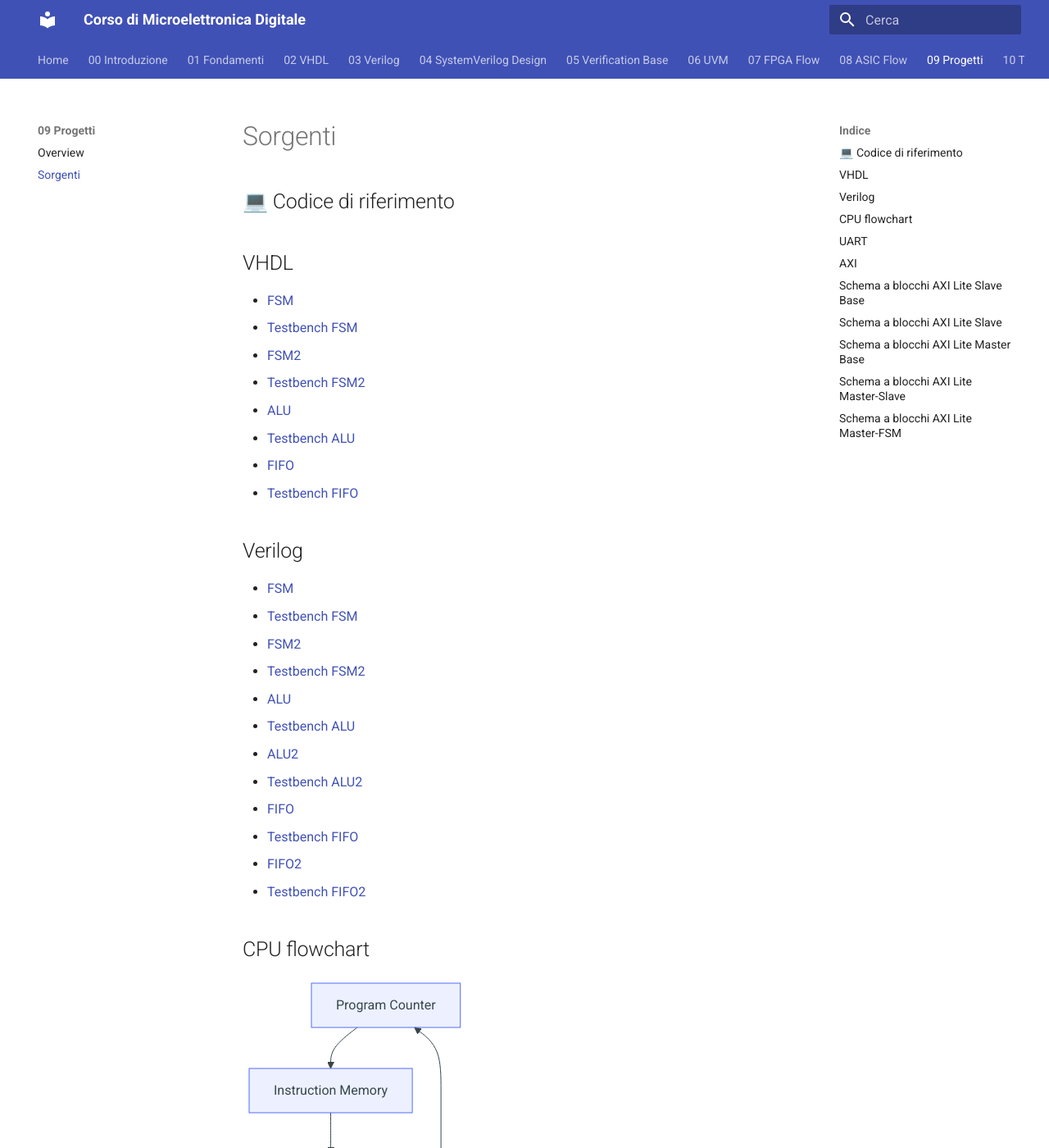
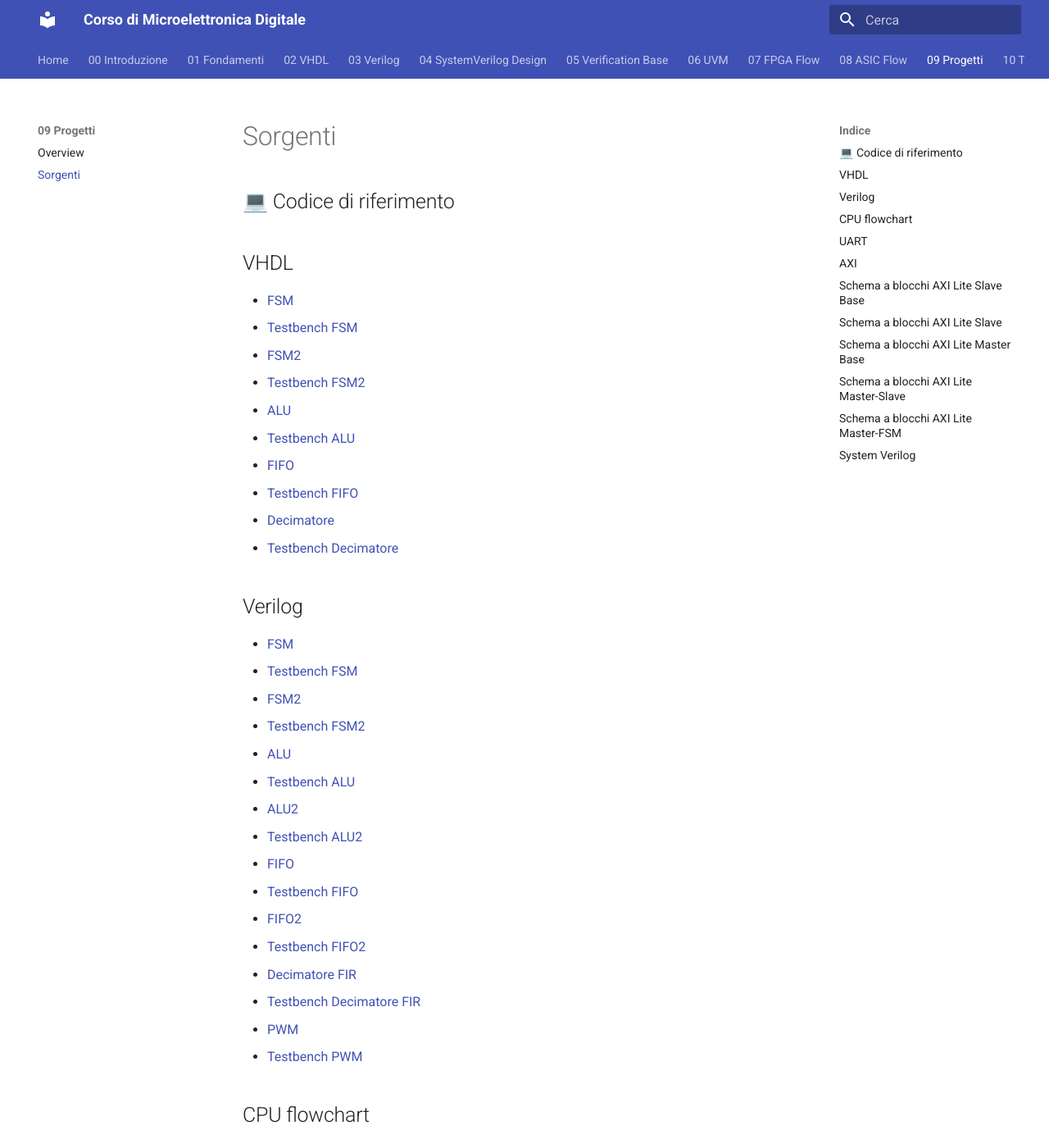
Before and after one commit to gmorimac-droid/corso-microelettronica, an MkDocs documentation site: the page built from docs/09_codice.md, in a window 1280 px wide and 1400 px high. Shown: the whole window at 82% size. Built offline with MkDocs 1.6.1 and Material for MkDocs 9.7.7, drawn with Linux system fonts in a browser that asks for light colours; some of the changed text lies outside the part shown.

Commit message:
nuovi sorgenti

```diff
--- a/docs/09_codice.md
+++ b/docs/09_codice.md
@@ -13,6 +13,9 @@
 
 - [FIFO](https://github.com/gmorimac-droid/corso-microelettronica/blob/main/code/vhdl/FIFO/FIFO.vhd)
 - [Testbench FIFO](https://github.com/gmorimac-droid/corso-microelettronica/blob/main/code/vhdl/FIFO/TB_FIFO.vhd)
+
+- [Decimatore](https://github.com/gmorimac-droid/corso-microelettronica/blob/main/code/vhdl/Decimatore/decimator.vhd)
+- [Testbench Decimatore](https://github.com/gmorimac-droid/corso-microelettronica/blob/main/code/vhdl/Decimatore/tb_decimator.vhd)
 
 
 ## Verilog
@@ -34,6 +37,13 @@
 
 - [FIFO2](https://github.com/gmorimac-droid/corso-microelettronica/blob/main/code/verilog/FIFO/FIFO2.v)
 - [Testbench FIFO2](https://github.com/gmorimac-droid/corso-microelettronica/blob/main/code/verilog/FIFO/TB_FIFO2.v)
+
+- [Decimatore FIR](https://github.com/gmorimac-droid/corso-microelettronica/blob/main/code/verilog/Decimatore_FIR/fir_decimator.v)
+- [Testbench Decimatore FIR](https://github.com/gmorimac-droid/corso-microelettronica/blob/main/code/verilog/Decimatore_FIR/tb_fir_decimator.v)
+
+- [PWM](https://github.com/gmorimac-droid/corso-microelettronica/blob/main/code/verilog/PWM/pwm.v)
+- [Testbench PWM](https://github.com/gmorimac-droid/corso-microelettronica/blob/main/code/verilog/PWM/tb_pwm.v)
+
 
 ## CPU flowchart
 
@@ -131,3 +141,12 @@ flowchart LR
 - [AXI MASTER FSM](https://github.com/gmorimac-droid/corso-microelettronica/blob/main/code/verilog/AXI_LITE/AXI_master_FSM.v)
 - [AXI MASTER TOP](https://github.com/gmorimac-droid/corso-microelettronica/blob/main/code/verilog/AXI_LITE/AXI_master_FSM_top.v)
 - [Testbench AXI MASTER FSM](https://github.com/gmorimac-droid/corso-microelettronica/blob/main/code/verilog/AXI_LITE/TB_AXI_master_FSM.v)
+
+## System Verilog
+
+- [PWM](https://github.com/gmorimac-droid/corso-microelettronica/blob/main/code/systemverilog/PWM/pwm.sv)
+- [Testbench PWM](https://github.com/gmorimac-droid/corso-microelettronica/blob/main/code/systemverilog/PWM/tb_pwm.sv)
+
+- [PWM AXI LITE](https://github.com/gmorimac-droid/corso-microelettronica/blob/main/code/systemverilog/PWM/pwm_axi_lite.sv)
+- [PWM CORE](https://github.com/gmorimac-droid/corso-microelettronica/blob/main/code/systemverilog/PWM/pwm_core.sv)
+- [Testbench PWM AXI](https://github.com/gmorimac-droid/corso-microelettronica/blob/main/code/systemverilog/PWM/program.c)
```
